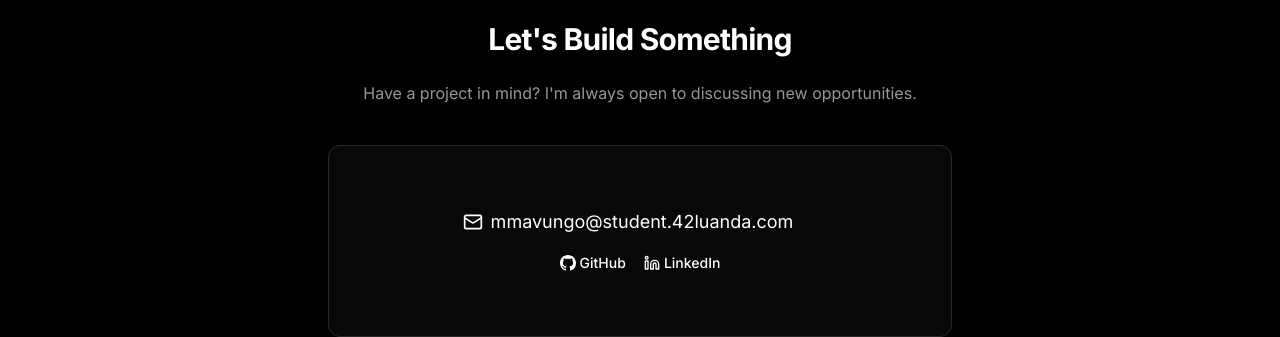
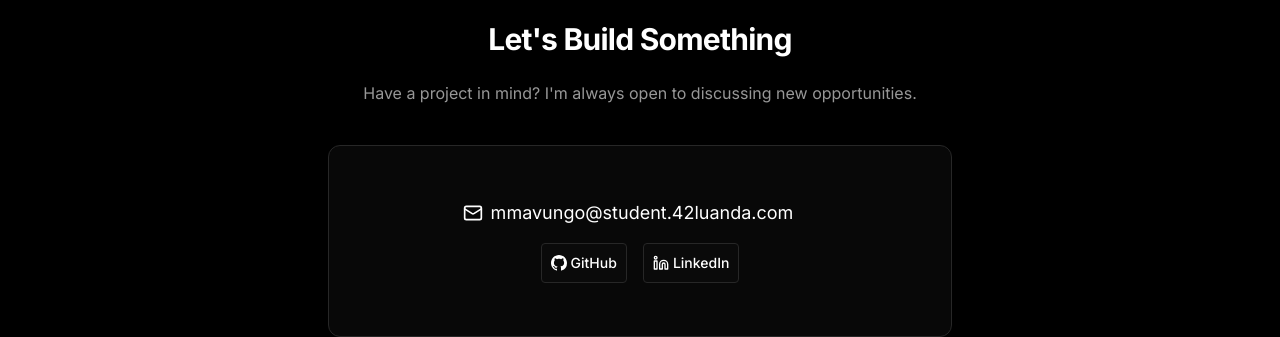
Before and after one commit to Gabrielpedroaurelio/profile-discovery-piscine-42, a plain HTML site: page index.html in a window 1280 px wide. Shown: the part 823-1160 px from the top of the page. Drawn offline with nearby package versions, Linux system fonts and the light colour scheme.

Commit message:
update link

```diff
--- a/index.html
+++ b/index.html
@@ -107,12 +107,15 @@
                         </a>
                     </div>
                     <div class="flex justify-center gap-4">
+                        <div class="link">
                             <a href="https://github.com/marcmav" target="_blank" class="flex gap-1 shrink-0 items-center justify-center rounded-lg border border-transparent bg-clip-padding text-sm font-medium whitespace-nowrap transition-all outline-none select-none focus-visible:border-ring focus-visible:ring-3 focus-visible:ring-ring/50">
                                 <svg viewBox="0 0 24 24" fill="currentColor" class="mr-2 size-4">
                                     <path d="M12 0C5.37 0 0 5.37 0 12c0 5.31 3.435 9.795 8.205 11.385.6.105.825-.255.825-.57 0-.285-.015-1.23-.015-2.235-3.015.555-3.795-.735-4.035-1.41-.135-.345-.72-1.41-1.23-1.695-.42-.225-1.02-.78-.015-.795.945-.015 1.62.87 1.845 1.23 1.08 1.815 2.805 1.305 3.495.99.105-.78.42-1.305.765-1.605-2.67-.3-5.46-1.335-5.46-5.925 0-1.305.465-2.385 1.23-3.225-.12-.3-.54-1.53.12-3.18 0 0 1.005-.315 3.3 1.23.96-.27 1.98-.405 3-.405s2.04.135 3 .405c2.295-1.56 3.3-1.23 3.3-1.23.66 1.65.24 2.88.12 3.18.765.84 1.23 1.905 1.23 3.225 0 4.605-2.805 5.625-5.475 5.925.435.375.81 1.095.81 2.22 0 1.605-.015 2.895-.015 3.3 0 .315.225.69.825.57A12.02 12.02 0 0 0 24 12c0-6.63-5.37-12-12-12Z"></path>
                                 </svg>
                                 GitHub
                             </a>
+                        </div>
+                        <div class="link">
                             <a href="https://linkedin/in/marcianomavungo" target="_blank" class=" gap-1 group/button inline-flex shrink-0 items-center justify-center rounded-lg border border-transparent bg-clip-padding text-sm font-medium whitespace-nowrap transition-all outline-none select-none focus-visible:border-ring focus-visible:ring-3 focus-visible:ring-ring/50">
                                 <svg class="size-4 lucide lucide-linkedin-icon lucide-linkedin" xmlns="http://www.w3.org/2000/svg" width="24" height="24" viewBox="0 0 24 24" fill="none" stroke="currentColor" stroke-width="2" stroke-linecap="round" stroke-linejoin="round">
                                     <path d="M16 8a6 6 0 0 1 6 6v7h-4v-7a2 2 0 0 0-2-2 2 2 0 0 0-2 2v7h-4v-7a6 6 0 0 1 6-6z"></path>
@@ -121,6 +124,7 @@
                                 </svg>
                                 LinkedIn
                             </a>
+                        </div>
                     </div>
                 </div>
             </div>
--- a/style.css
+++ b/style.css
@@ -112,7 +112,7 @@ main section.hero div.background div.content {}
 }
 
 .link:hover {
-    background-color: #272727;
+    background-color: #1d1d1d;
 }
 
 .card {
```
Lines whose indentation alone changed are shown as unchanged.
